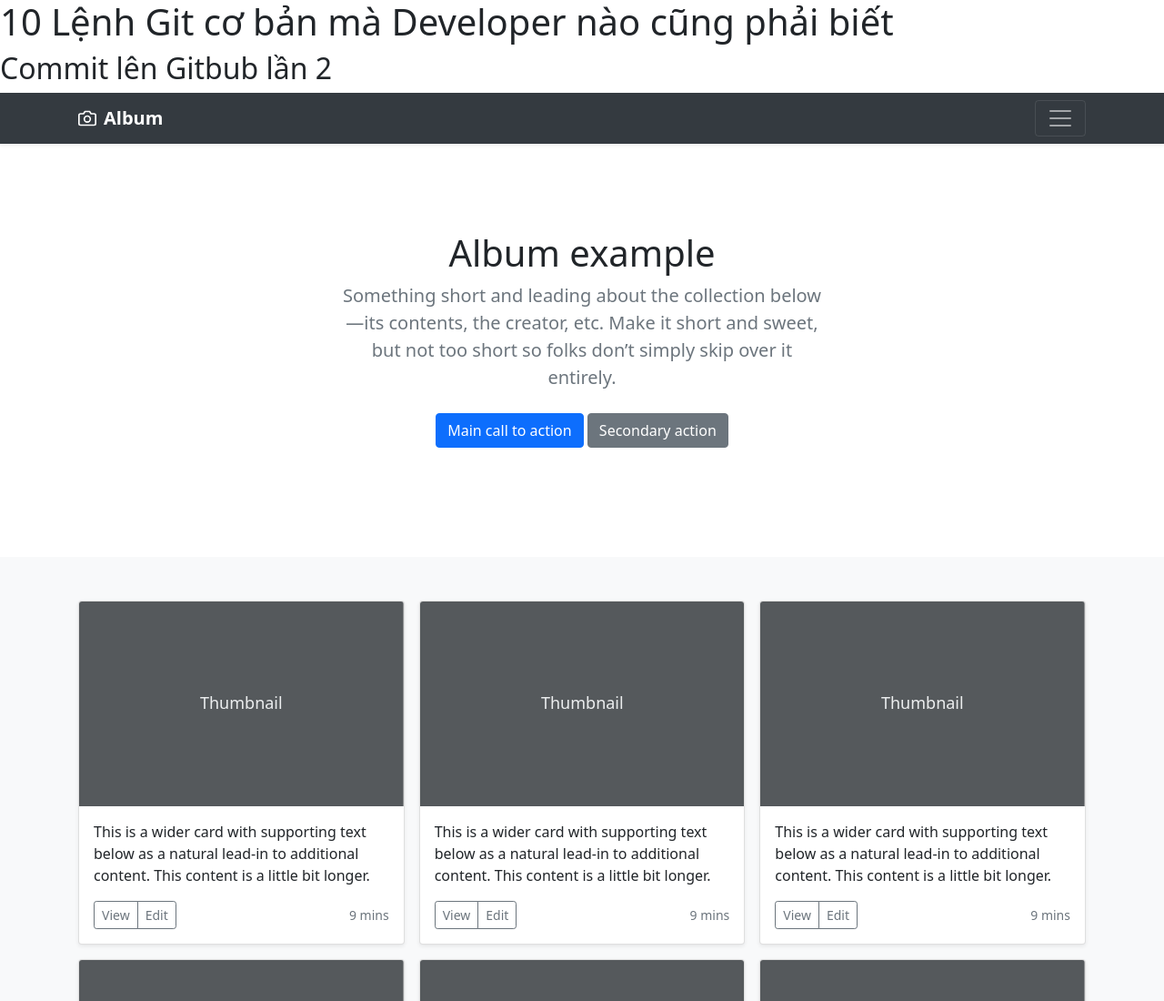
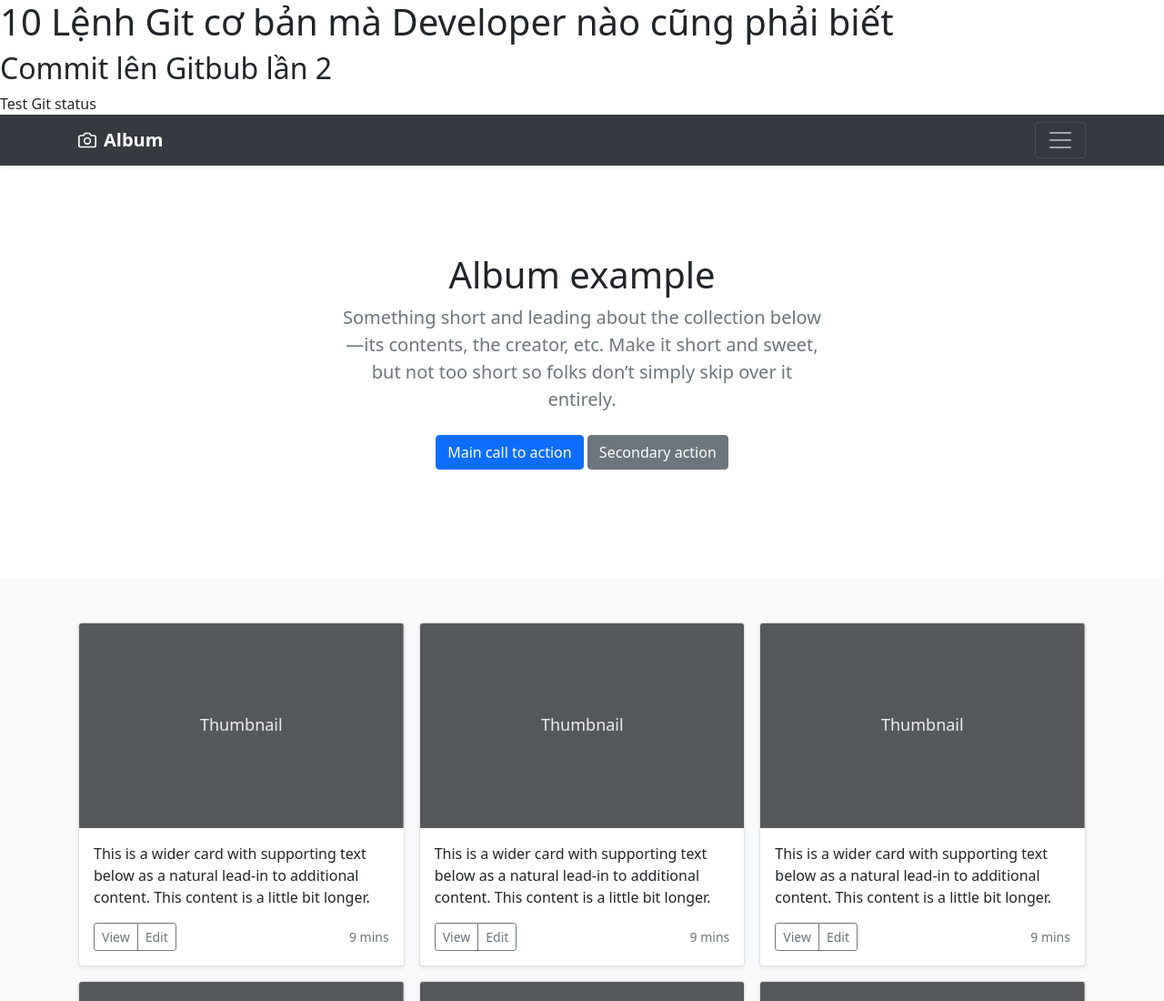
Before and after one commit to yolo220693/Github_Tutorial, a plain HTML site: page index.html in a window 1280 px wide. Shown: the top 1100 px of the page at 91% size. Drawn offline with nearby package versions, Linux system fonts and the light colour scheme.

Commit message:
Test status added

```diff
--- a/index.html
+++ b/index.html
@@ -41,6 +41,7 @@
 <body>
     <h1>10 Lệnh Git cơ bản mà Developer nào cũng phải biết</h1>
     <h2>Commit lên Gitbub lần 2</h2>
+    <span>Test Git status</span>
 
   <header>
     <div class="collapse bg-dark" id="navbarHeader">
```
